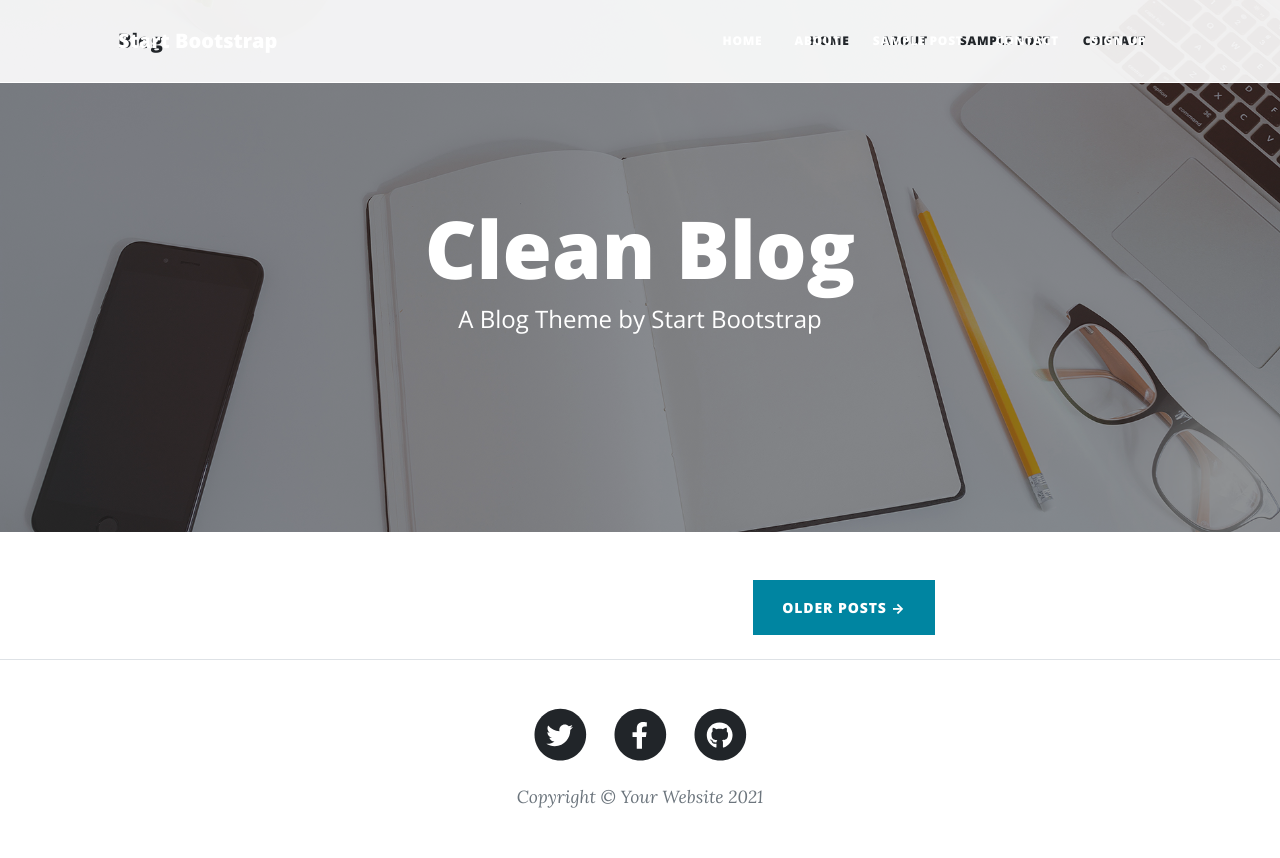
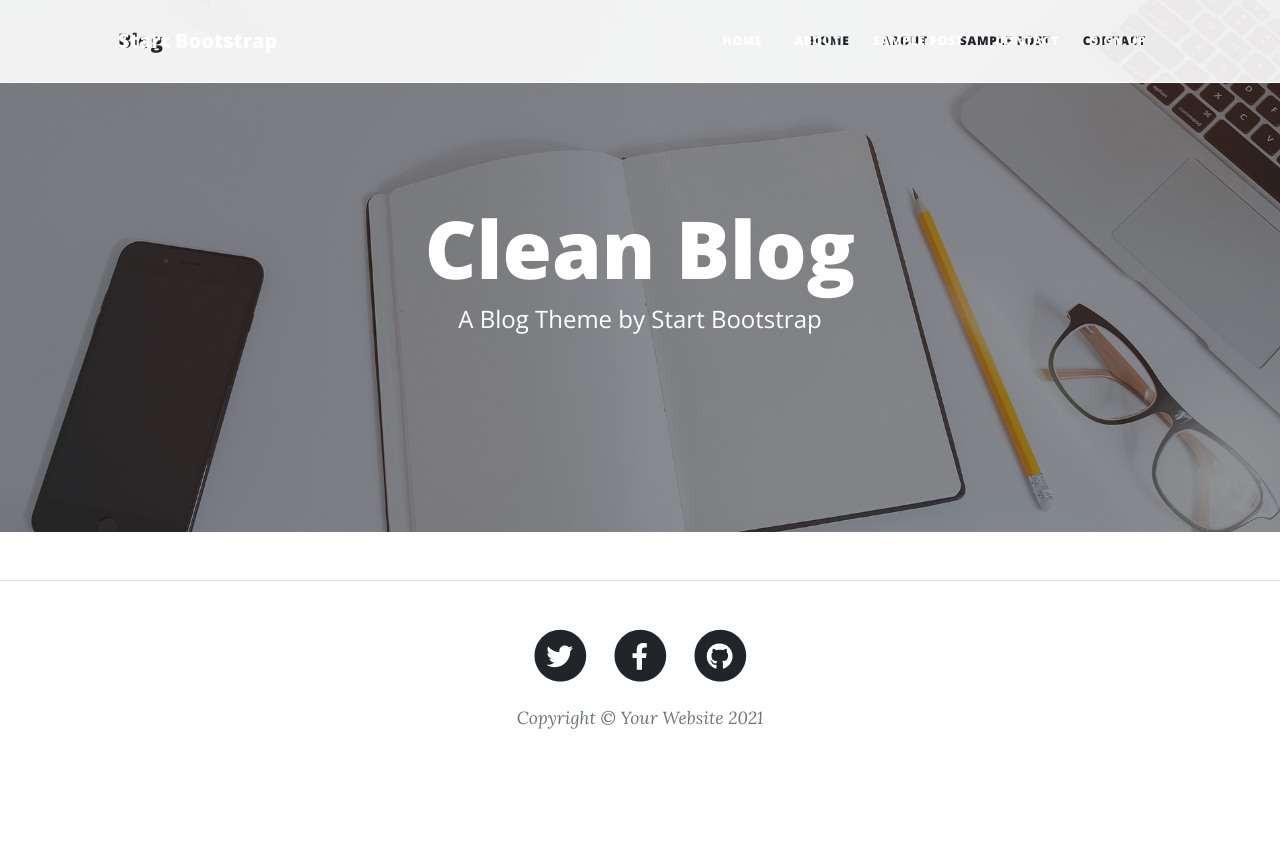
Before and after one commit to Akshath-Mahajan/blog, a Django app: page /blog/ in a window 1280 px wide. After the commit the page ends 729 px from the top, so only its background shows below. Run offline with Django 4.2, Linux system fonts and the light colour scheme; data that the repository does not hold is empty; some libraries are stand-ins or nearby versions.

Commit message:
Removed older posts

```diff
--- a/blog/templates/blog/index.html
+++ b/blog/templates/blog/index.html
@@ -78,9 +78,6 @@
       <hr class="my-4" />
       {% endfor %}
       <!-- Pager-->
-      <div class="d-flex justify-content-end mb-4">
-        <a href="#!" class="btn btn-primary text-uppercase">Older Posts →</a>
-      </div>
     </div>
   </div>
 </div>
```
